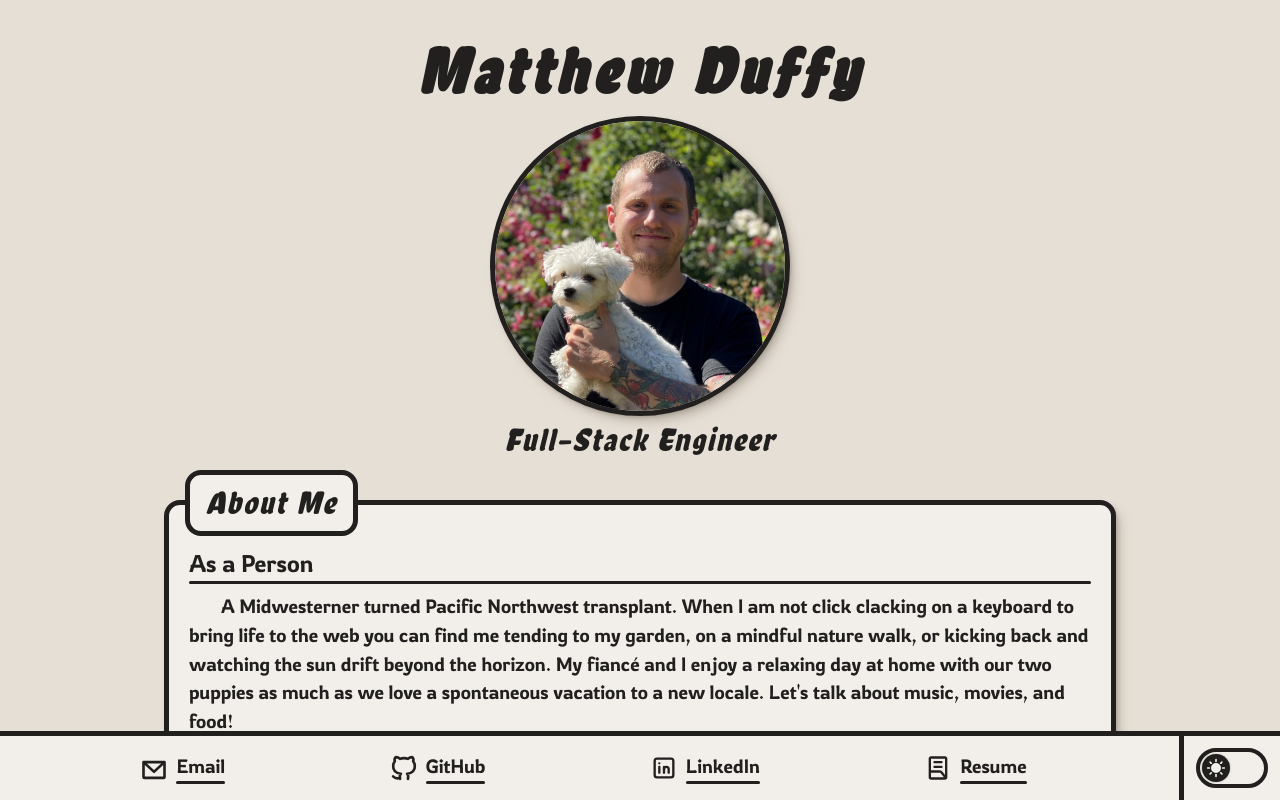
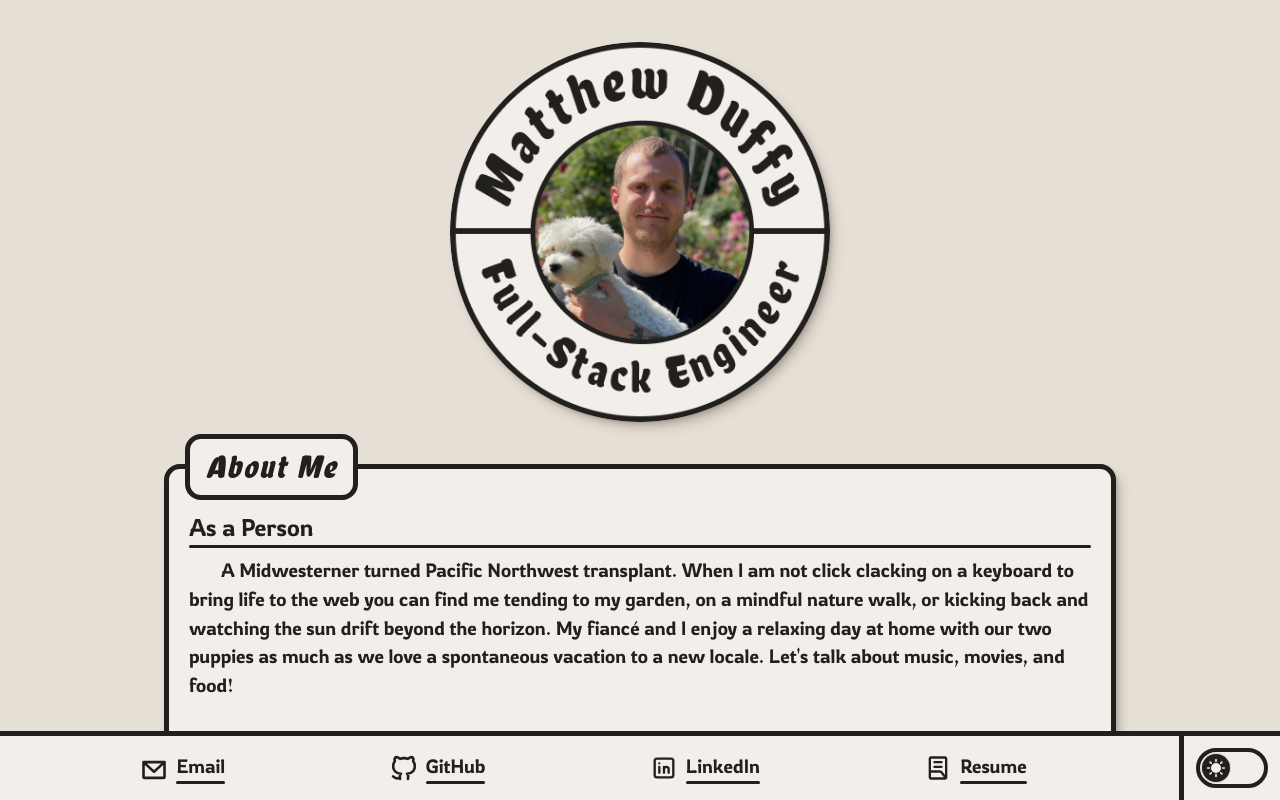
Before and after one commit to mattduff707/portfolio, a React (Vite) app: page / in a window 1280 px wide. Built offline with nearby package versions, Linux system fonts and the light colour scheme.

Commit message:
Header image

```diff
--- a/src/components/Header.tsx
+++ b/src/components/Header.tsx
@@ -1,6 +1,7 @@
 import styled from "styled-components";
 import { tokens } from "../constants";
-import dogpic from "../images/dogpic.jpg";
+import headerPic from "../images/header.png";
+import headerDarkPic from "../images/headerDark.png";
 
 const Wrapper = styled.div`
   display: flex;
@@ -8,41 +9,52 @@ const Wrapper = styled.div`
   align-items: center;
   flex-direction: column;
   padding-bottom: 36px;
-`;
-const Name = styled.h1`
-  font-size: var(--font-size-heading-xl);
-  font-family: var(--font-family-heading);
-  letter-spacing: 6px;
-  font-style: italic;
-  height: 80px;
-  font-weight: 600;
+  position: relative;
 
+  height: 464px;
   @media ${tokens.media.sm} {
-    font-size: var(--font-size-heading-lg);
-    height: 60px;
+    height: 432px;
   }
   @media ${tokens.media.xs} {
-    font-size: 2.6rem;
-    height: 52px;
+    height: 380px;
   }
 `;
-const Title = styled.h2`
-  font-size: var(--font-size-heading-md);
-  font-family: var(--font-family-heading);
-  font-style: italic;
-  letter-spacing: 2px;
-  font-weight: 300;
-  @media ${tokens.media.sm} {
-    font-size: var(--font-size-heading-sm);
-  }
-`;
-const Image = styled.img<{ isDark: boolean }>`
-  --shadow-color: ${({ isDark }) => (isDark ? "30deg 6% 4%" : "34deg 9% 58%")};
-  width: 300px;
-  height: 300px;
+// const Name = styled.h1`
+//   font-size: var(--font-size-heading-xl);
+//   font-family: var(--font-family-heading);
+//   letter-spacing: 6px;
+//   font-style: italic;
+//   height: 80px;
+//   font-weight: 600;
+
+//   @media ${tokens.media.sm} {
+//     font-size: var(--font-size-heading-lg);
+//     height: 60px;
+//   }
+//   @media ${tokens.media.xs} {
+//     font-size: 2.6rem;
+//     height: 52px;
+//   }
+// `;
+// const Title = styled.h2`
+//   font-size: var(--font-size-heading-md);
+//   font-family: var(--font-family-heading);
+//   font-style: italic;
+//   letter-spacing: 2px;
+//   font-weight: 300;
+//   @media ${tokens.media.sm} {
+//     font-size: var(--font-size-heading-sm);
+//   }
+// `;
+const Image = styled.img<{ isVisible: boolean }>`
+  --shadow-color: 34deg 9% 58%;
+  width: 380px;
+  height: 380px;
+  position: absolute;
+  top: 50%;
+  left: 50%;
+  transform: translate(-50%, -50%);
   border-radius: 50%;
-  border: 5px solid var(--font-color);
-  margin-top: 12px;
   box-shadow: 0.1px 0.1px 0.2px hsl(var(--shadow-color) / 0.34),
     0.4px 0.5px 0.7px -0.4px hsl(var(--shadow-color) / 0.34),
     0.7px 0.9px 1.3px -0.7px hsl(var(--shadow-color) / 0.34),
@@ -52,18 +64,39 @@ const Image = styled.img<{ isDark: boolean }>`
     4.3px 5.7px 8px -2.1px hsl(var(--shadow-color) / 0.34),
     6.3px 8.4px 11.8px -2.5px hsl(var(--shadow-color) / 0.34);
 
+  opacity: ${({ isVisible }) => (isVisible ? "1" : "0")};
+  transition: opacity 0.4s ease;
+
   @media ${tokens.media.sm} {
-    width: 240px;
-    height: 240px;
+    width: 360px;
+    height: 360px;
   }
+  @media ${tokens.media.xs} {
+    width: 300px;
+    height: 300px;
+  }
+`;
+
+const DarkImage = styled(Image)`
+  --shadow-color: 30deg 6% 4%;
 `;
 
 const Header = ({ isDark }: { isDark: boolean }) => {
   return (
     <Wrapper>
-      <Name>Matthew Duffy</Name>
+      {/* <Name>Matthew Duffy</Name>
       <Image isDark={isDark} src={dogpic} />
-      <Title>Full-Stack Engineer</Title>
+      <Title>Full-Stack Engineer</Title> */}
+      <Image
+        isVisible={!isDark}
+        src={headerPic}
+        alt="Matthew Duffy holding a white puppy named Koia"
+      />
+      <DarkImage
+        isVisible={isDark}
+        src={headerDarkPic}
+        alt="Matthew Duffy holding a white puppy named Koia"
+      />
     </Wrapper>
   );
 };
```
Also changed, not shown: src/components/NameSVG.tsx (added, +144 -0 lines), src/images/header.png (added), src/images/headerDark.png (added).
